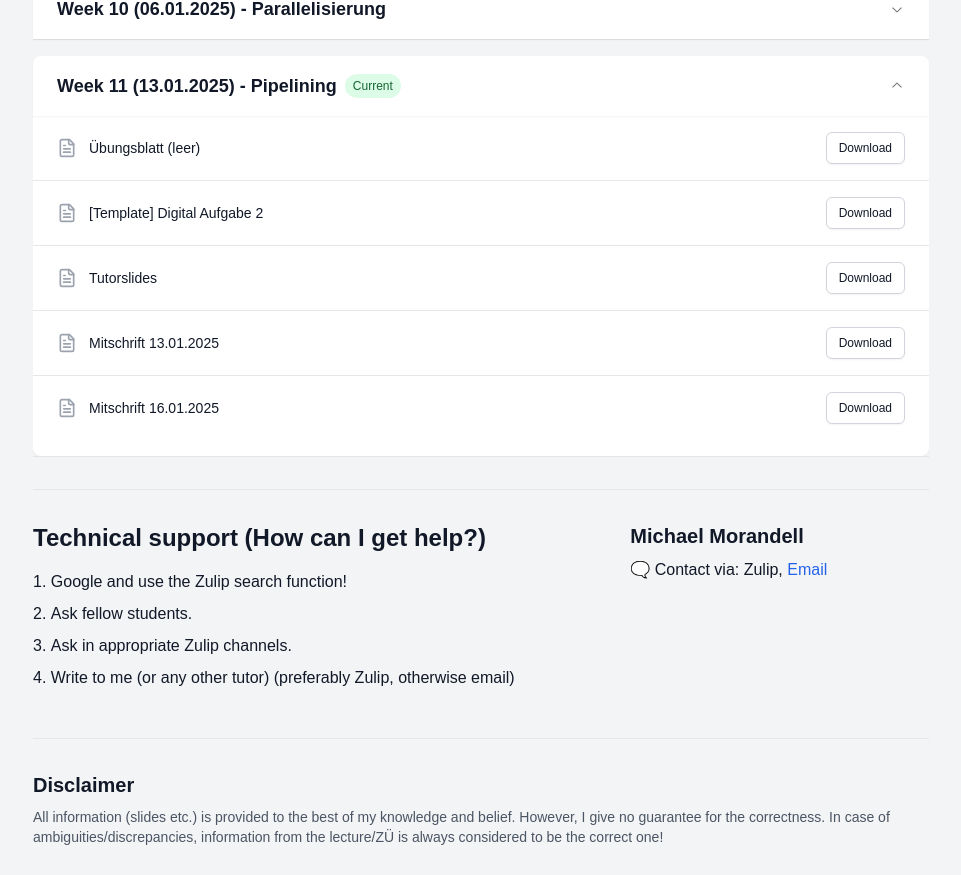
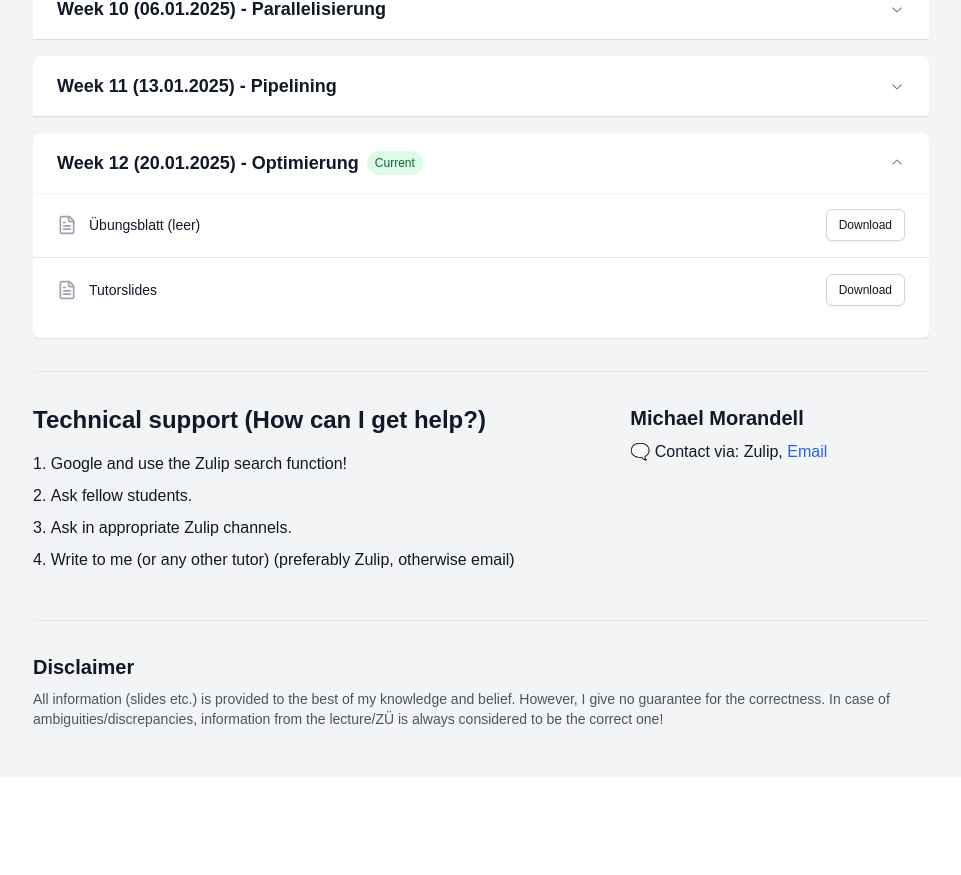
Before and after one commit to mormic04/era_tutorium_website, a Next.js app: page / in a window 1280 px wide. Shown: the part 1138-2013 px from the top of the page, without its empty margins (159-1120 px from the left). After the commit the page ends 1915 px from the top, so only its background shows below. Built offline with nearby package versions, Linux system fonts and the light colour scheme.

Commit message:
added w12

```diff
--- a/src/components/LectureMaterials.tsx
+++ b/src/components/LectureMaterials.tsx
@@ -177,6 +177,16 @@ const lectureWeeks = [
     ],
   },
 
+  {
+    week: 12,
+    date: "20.01.2025",
+    topic: "Optimierung",
+    materials: [
+      { name: "Übungsblatt (leer)", url: "https://www.moodle.tum.de/mod/resource/view.php?id=3266854"},
+      { name: "Tutorslides", url: materialBasePath + "w12/era_tutorslides_w12.pdf"},
+    ],
+  },
+
 ]
 
 export default function LectureMaterials() {
@@ -191,7 +201,7 @@ export default function LectureMaterials() {
     return Math.ceil(diffDays / 7)
   }, [])
 
-  currentWeek = 11;
+  currentWeek = 12;
 
   React.useEffect(() => {
     document.documentElement.classList.toggle('dark', theme === 'dark');
```
